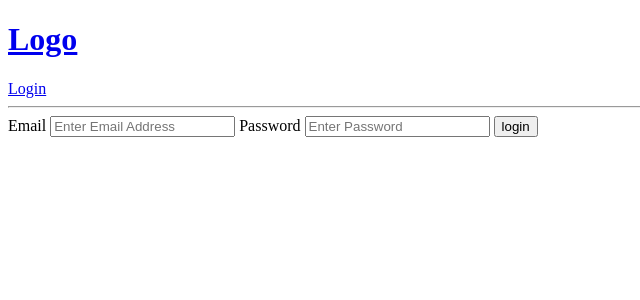
After one commit to paulcharayron/todo-django-func-views-templates, a Django app: page /login/ in a window 1280 px wide. The commit adds this page. Shown: the top 300 px of the page, without its empty margins (0-640 px from the left). Run offline with Django 5.2, Linux system fonts and the light colour scheme.

Commit message:
login & logout

```diff
--- a/app/templates/main.html
+++ b/app/templates/main.html
@@ -13,6 +13,16 @@
 
     {% include 'navbar.html' %}
 
+    {% if messages %}
+    <div id="django-messages-container">
+        <ul class="django-messages">
+            {% for message in messages %}
+            <li>{{ message }}</li>
+            {% endfor %}
+        </ul>
+    </div>
+    {% endif %}
+
     {% block content %}
 
 
--- a/app/templates/navbar.html
+++ b/app/templates/navbar.html
@@ -2,6 +2,12 @@
     <a href="{% url 'home' %}">
         <h1>Logo</h1>
     </a>
+
+    {% if request.user.is_authenticated %}
+    <a href="{% url 'logout' %}">Logout</a>
+    {% else %}
+    <a href="{% url 'login' %}">Login</a>
+    {% endif %}
 </div>
 
 <hr>
--- a/app/todo/templates/todo/home.html
+++ b/app/todo/templates/todo/home.html
@@ -20,6 +20,7 @@
         <div>
             <a href="{% url 'update-todo-task' todo_task.id %}">Edit</a>
             <a href="{% url 'delete-todo-task' todo_task.id %}">Delete</a>
+            <a href="{% url 'todo-task' todo_task.id %}">See</a>
             <h5>{{todo_task}}</h5>
         </div>
         {% endfor %}
--- /dev/null
+++ b/app/todo/templates/todo/login_register.html
@@ -0,0 +1,19 @@
+{% extends 'main.html' %}
+
+{% block content %}
+
+<div>
+    <form method="POST" action="">
+        {% csrf_token %}
+
+        <label for="email">Email</label>
+        <input type="text" name="email" placeholder="Enter Email Address" />
+
+        <label for="password">Password</label>
+        <input type="password" name="password" placeholder="Enter Password" />
+
+        <input type="submit" value="login" />
+    </form>
+</div>
+
+{% endblock content %}
--- a/app/todo/urls.py
+++ b/app/todo/urls.py
@@ -2,8 +2,12 @@ from django.urls import path
 from . import views
 
 urlpatterns = [
+    path("login/", views.loginPage, name="login"),
+    path("logout/", views.logoutUser, name="logout"),
+    #
     path("", views.home, name="home"),
     path("todo-task/<str:pk>/", views.todoTask, name="todo-task"),
+    #
     path("create-todo-task/", views.createTodoTask, name="create-todo-task"),
     path("update-todo-task/<str:pk>/", views.updateTodoTask, name="update-todo-task"),
     path("delete-todo-task/<str:pk>/", views.deleteTodoTask, name="delete-todo-task"),
--- a/app/todo/views.py
+++ b/app/todo/views.py
@@ -1,8 +1,38 @@
 from django.shortcuts import render, redirect
 from django.db.models import Q
+from django.contrib.auth import get_user_model, authenticate, login, logout
+from django.contrib import messages
 
 from .models import TodoTask
 from .forms import TodoTaskForm
+
+
+def loginPage(request):
+
+    if request.method == "POST":
+        email = request.POST.get("email")
+        password = request.POST.get("password")
+
+        try:
+            user = get_user_model().objects.get(email=email)
+
+            user = authenticate(request, email=email, password=password)
+
+            if user is not None:
+                login(request, user)
+                return redirect("home")
+            else:
+                messages.error(request, "Invalid credentials")
+        except:
+            messages.error(request, "Invalid credentials")
+
+    context = {}
+    return render(request, "todo/login_register.html", context)
+
+
+def logoutUser(request):
+    logout(request)
+    return redirect("home")
 
 
 def home(request):
```
